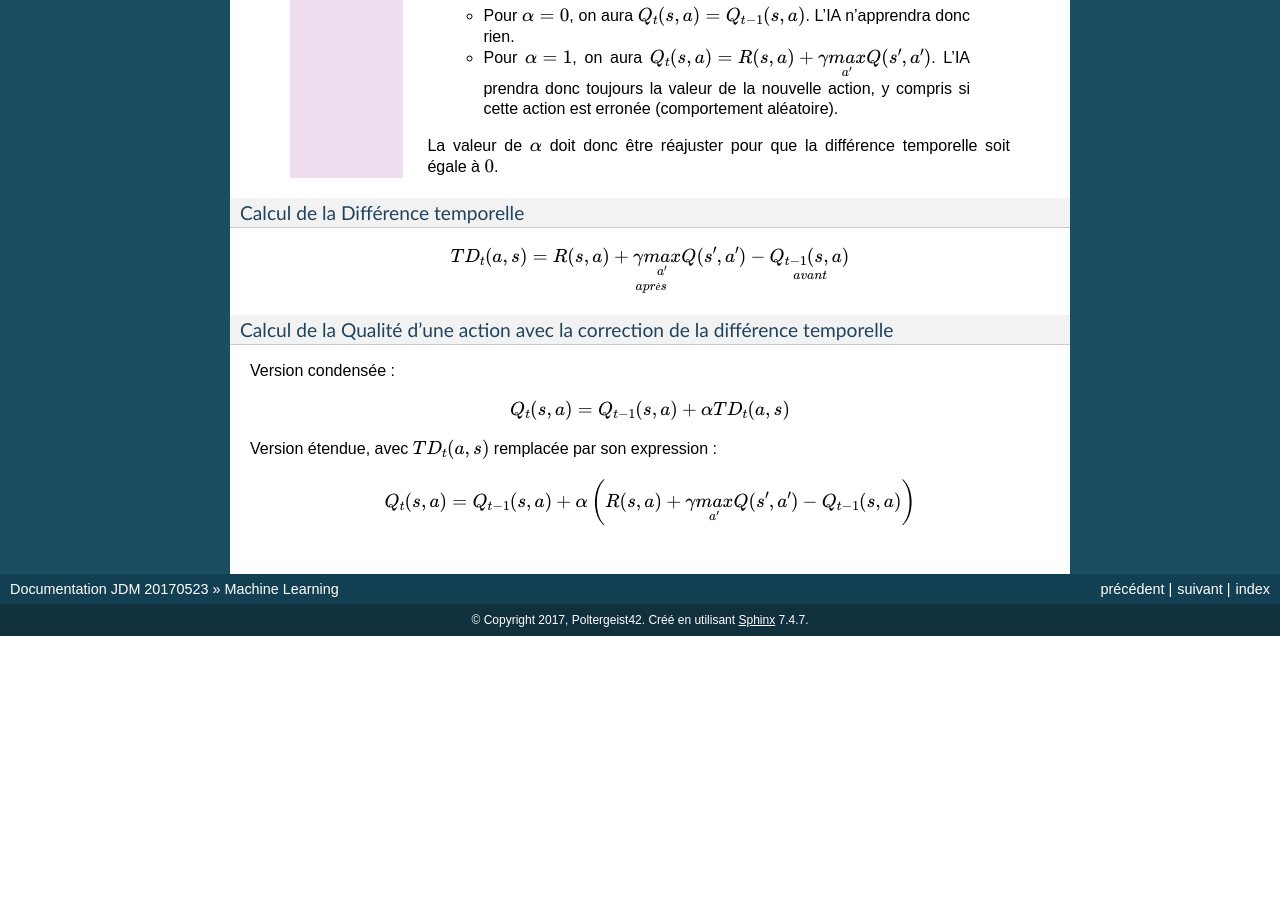
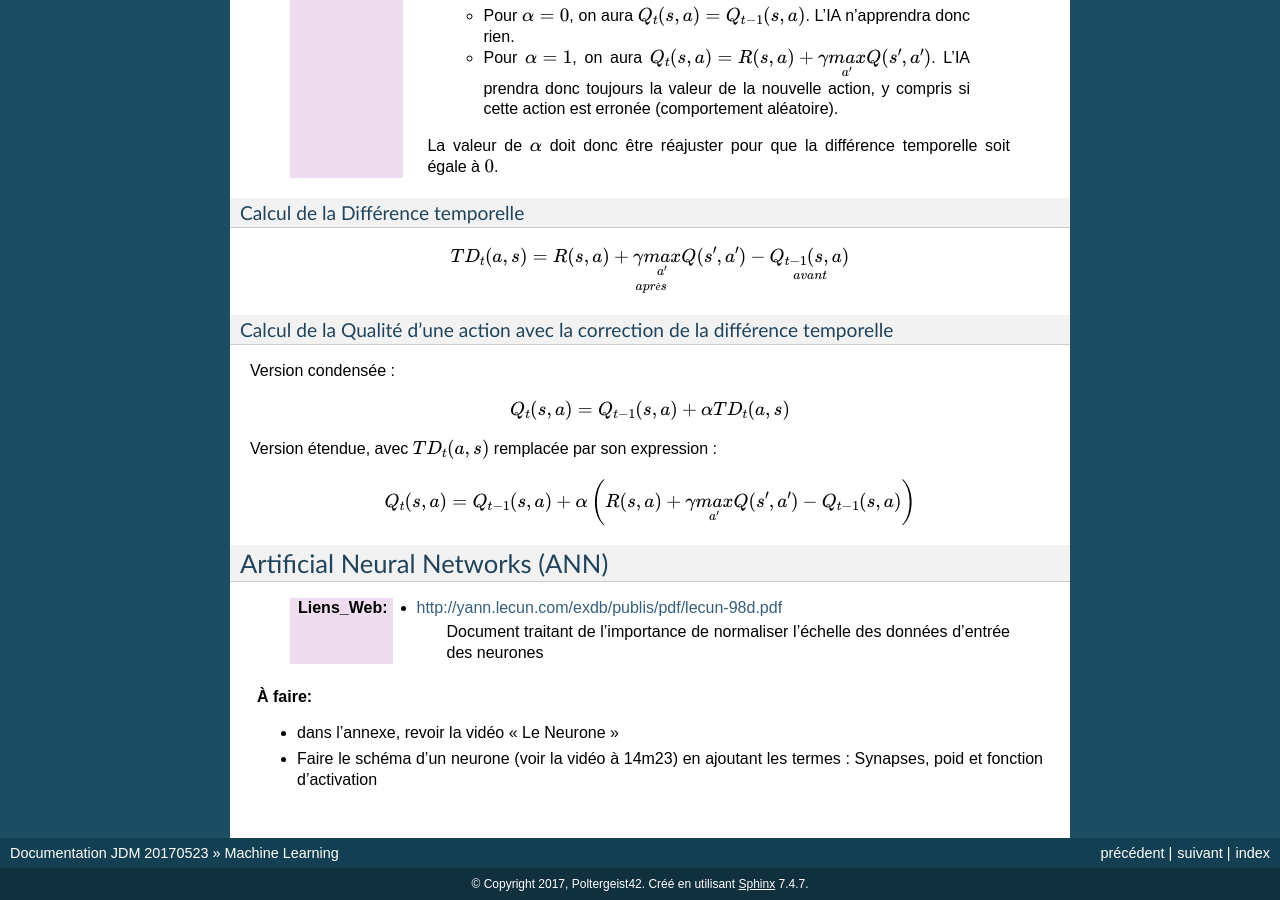
Before and after one commit to poltergeist42/JDM, a Sphinx documentation site: the page built from _1_userDoc/source/Machine_learning.rst, in a window 1280 px wide and 900 px high, scrolled down 2245 px. Built offline with Sphinx 7.4.7, drawn with Linux system fonts in a browser that asks for light colours; before the commit the page ends 2881 px from its top, so only the background shows below that; some of the changed text lies outside the part shown.

Commit message:
UP: RST, Docker et Machine_Learning

```diff
--- a/_1_userDoc/source/DocUtils_RST_Sphinx.rst
+++ b/_1_userDoc/source/DocUtils_RST_Sphinx.rst
@@ -53,7 +53,7 @@ Insérez du code html
 
         .. raw:: html
 
-           <br/>
+           <br>
            # Attention, il faut sauter une ligne entre 'raw' et le code html
 
 Insérer une image
--- a/_1_userDoc/source/Machine_learning.rst
+++ b/_1_userDoc/source/Machine_learning.rst
@@ -178,3 +178,18 @@
     .. math::
 
        Q_t (s, a) = Q_{t-1}(s, a) + \alpha \left (R(s,a) + \gamma \underset {a'} {max} Q(s', a') - Q_{t-1} (s, a) \right)
+
+--------------------------------
+Artificial Neural Networks (ANN)
+--------------------------------
+
+    :Liens_Web:
+            * http://yann.lecun.com/exdb/publis/pdf/lecun-98d.pdf
+                Document traitant de l'importance de normaliser l'échelle des données d'entrée des neurones
+
+.. todo::
+
+   * dans l'annexe, revoir la vidéo "Le Neurone"
+
+   * Faire le schéma d'un neurone (voir la vidéo à 14m23) en ajoutant les termes : Synapses, poid et
+     fonction d'activation
```
Also changed, not shown: _1_userDoc/source/Docker.rst (+38 -5 lines).
